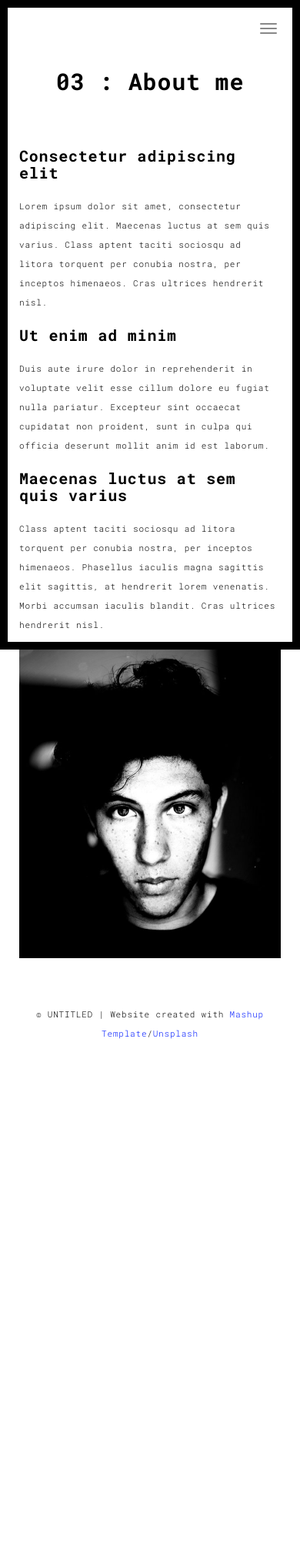
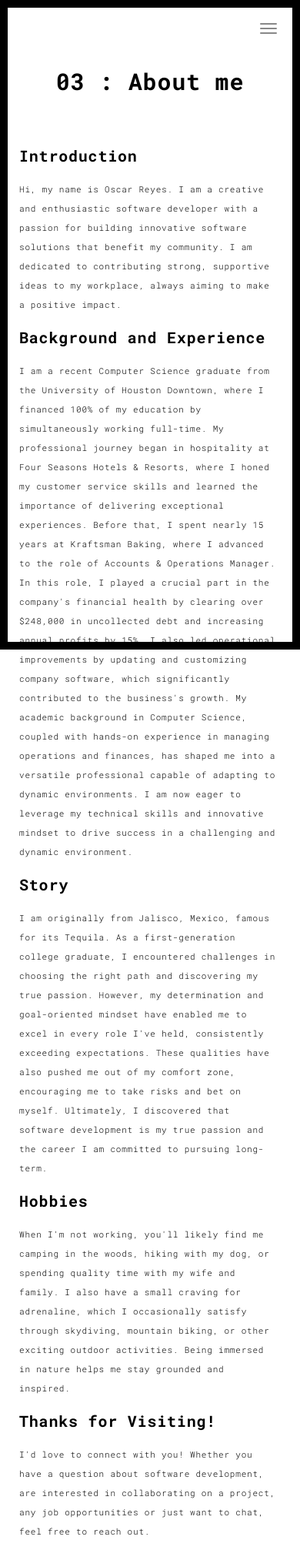
Before and after one commit to Oscar568/Oscar-s-portfolio, a Flask app: page /about.html in a window 390 px wide. Shown: the top 2014 px of the page at 77% size. Before the commit the page ends 1350 px from the top, so only its background shows below. Run offline with Flask 3, Linux system fonts and the light colour scheme; some libraries are stand-ins or nearby versions.

Commit message:
Update about.html
Updated  version 8/23/24

```diff
--- a/templates/about.html
+++ b/templates/about.html
@@ -61,19 +61,35 @@
             <div class="col-md-10 col-md-offset-1">
               <div class="row">
                 <div class="col-xs-12 col-md-6">
-                  <h3>Consectetur adipiscing elit</h3>
-                  <p>Lorem ipsum dolor sit amet, consectetur adipiscing elit. Maecenas luctus at sem quis varius.
-                  Class aptent taciti sociosqu ad litora torquent per conubia nostra, per inceptos himenaeos. Cras ultrices hendrerit nisl.</p>
-                  <h3>Ut enim ad minim  </h3>
-                  <p>Duis aute irure dolor in reprehenderit in voluptate velit esse
-                  cillum dolore eu fugiat nulla pariatur. Excepteur sint occaecat cupidatat non
-                  proident, sunt in culpa qui officia deserunt mollit anim id est laborum.
-                  <h3>Maecenas luctus at sem quis varius</h3>
-                  <p>
-                  Class aptent taciti sociosqu ad litora torquent per conubia nostra, per inceptos himenaeos. Phasellus iaculis magna sagittis elit sagittis, at hendrerit lorem venenatis. Morbi accumsan iaculis blandit. Cras ultrices hendrerit nisl.</p>
+                  <h3>Introduction</h3>
+                  <p>Hi, my name is Oscar Reyes. I am a creative and enthusiastic software developer with a passion for building innovative software solutions that benefit my community.
+                    I am dedicated to contributing strong, supportive ideas to my workplace, always aiming to make a positive impact.</p>
+                  <h3>Background and Experience </h3>
+                  <p>I am a recent Computer Science graduate from the University of Houston Downtown, where I financed 100% of my education by simultaneously working full-time.
+                      My professional journey began in hospitality at Four Seasons Hotels & Resorts, where I honed my customer service skills and learned the importance of delivering exceptional experiences.
+                      Before that, I spent nearly 15 years at Kraftsman Baking, where I advanced to the role of Accounts & Operations Manager.
+                      In this role, I played a crucial part in the company's financial health by clearing over $248,000 in uncollected debt and increasing annual profits by 15%.
+                      I also led operational improvements by updating and customizing company software, which significantly contributed to the business's growth.
+                      My academic background in Computer Science, coupled with hands-on experience in managing operations and finances, has shaped me into a versatile professional capable of adapting to dynamic environments.
+                      I am now eager to leverage my technical skills and innovative mindset to drive success in a challenging and dynamic environment.</p>
+                  <h3>Story</h3>
+                  <p>I am originally from Jalisco, Mexico, famous for its Tequila. As a first-generation college graduate, I encountered challenges in choosing the right path and discovering my true passion.
+                     However, my determination and goal-oriented mindset have enabled me to excel in every role I've held, consistently exceeding expectations.
+                     These qualities have also pushed me out of my comfort zone, encouraging me to take risks and bet on myself.
+                     Ultimately, I discovered that software development is my true passion and the career I am committed to pursuing long-term. </p>
+                  <h3>Hobbies</h3>
+                  <p>When I'm not working, you'll likely find me camping in the woods, hiking with my dog, or spending quality time with my wife and family.
+                     I also have a small craving for adrenaline, which I occasionally satisfy through skydiving, mountain biking, or other exciting outdoor activities.
+                     Being immersed in nature helps me stay grounded and inspired.</p>
+                  <h3>Thanks for Visiting!</h3>
+                  <p>I'd love to connect with you!
+                     Whether you have a question about software development, are interested in collaborating on a project, any job opportunities or just want to chat, feel free to reach out.</p>
                 </div>
                 <div class="col-xs-12 col-md-6">
-                  <img src="static/assets/images/profil.jpg" class="img-responsive" alt="">
+                  <img src="static/assets/1000015745.jpg" class="img-responsive" alt="">
+                </div>
+                <div class="col-xs-12 col-md-6">
+                  <img src="static/assets/offplane.jpg" class="img-responsive" alt="">
                 </div>
               </div>
             </div>
```
